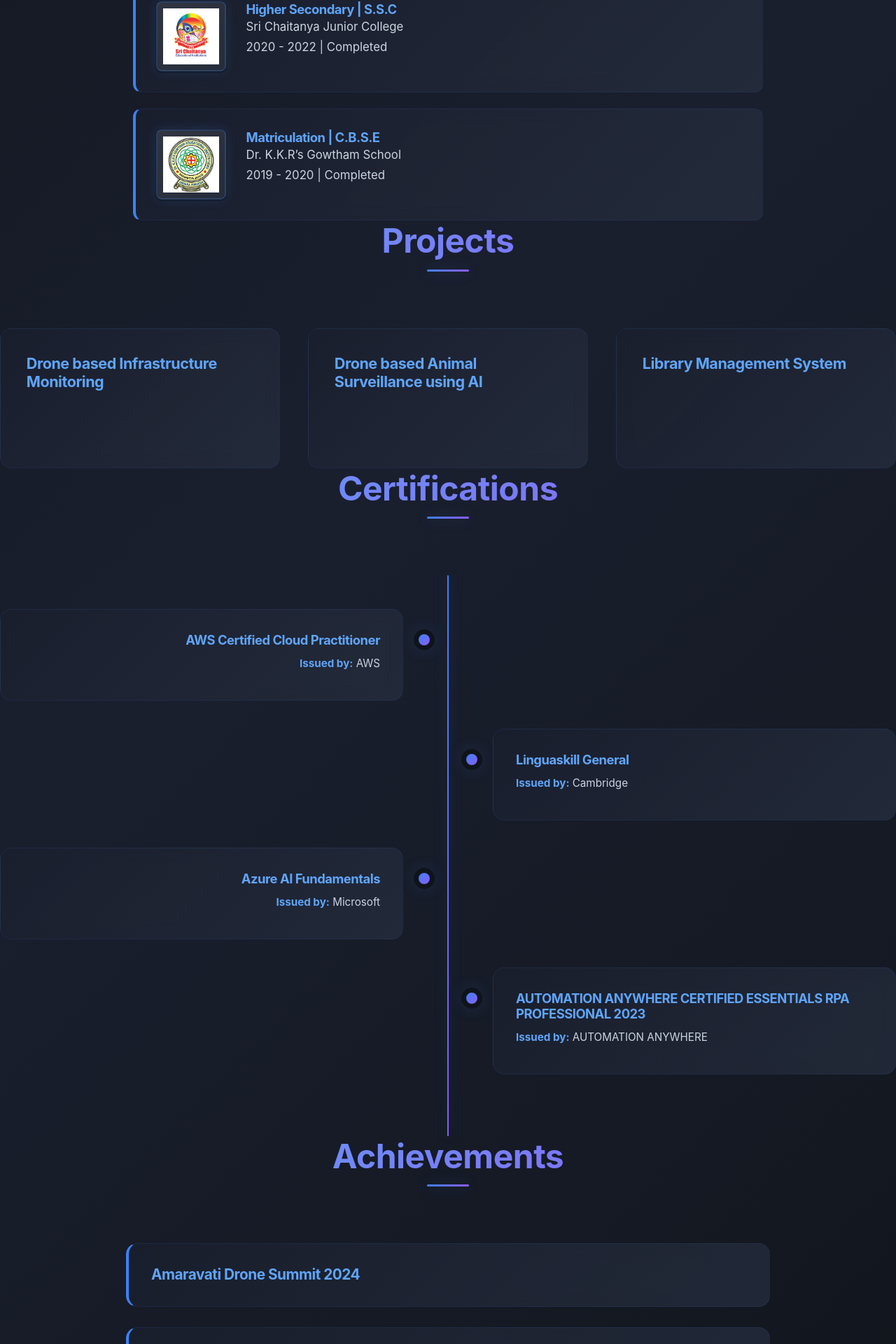
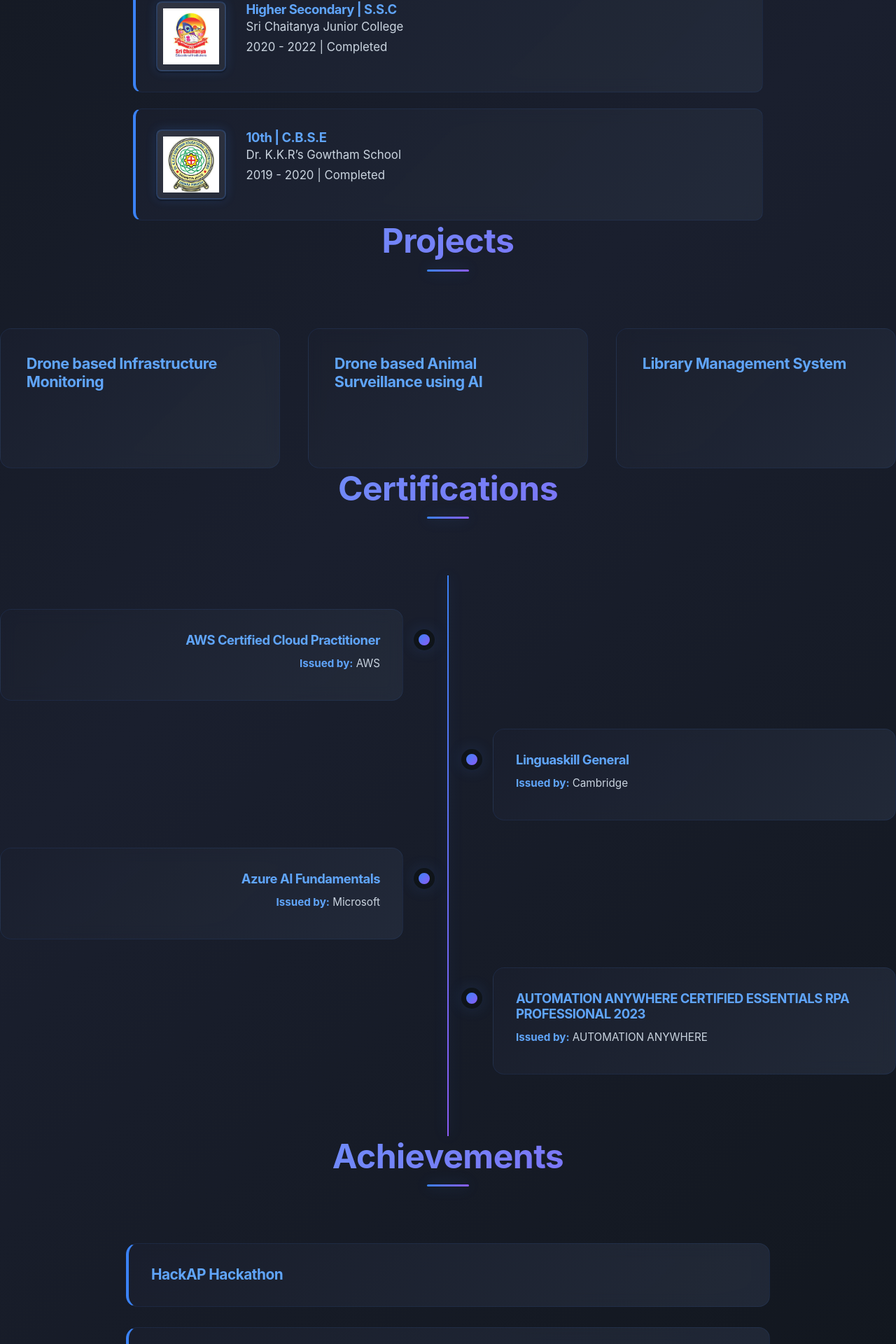
Before and after one commit to NithinChallagulla/venkatportofolio, a React (Create React App) app: page / in a window 1280 px wide. Shown: the part 1552-3472 px from the top of the page at 70% size. Built offline with nearby package versions, Linux system fonts and the light colour scheme.

Commit message:
Add HackAP Hackathon achievement to App component

```diff
--- a/src/App.js
+++ b/src/App.js
@@ -16,6 +16,8 @@
 import sriChaitanyaImage from './assets/sri-chaitanya.jpeg';
 import drGowthamImage from './assets/dr-gowtham.jpg';
 
+
+import hackImage from './assets/hack.jpg';
 import hackathonImage from './assets/hackathon.jpg';
 import ideathonImage from './assets/ideathon.jpg'; // ✅ NEW IMPORT
 
@@ -39,6 +41,11 @@
   ];
 
   const achievements = [
+    {
+      name: " HackAP Hackathon ",
+      description: "Awarded 3rd Place at the prestigious HackAP Hackathon, organized by ElectronVibe, for a solution focused on enabling predictive maintenance through grid intelligence and infrastructure monitoring. The project leveraged intelligent monitoring and predictive analytics to support proactive infrastructure management, improving grid reliability, reducing operational risks, and optimizing maintenance planning for critical energy systems.",
+      image: hackImage
+    },
     {
       name: " Amaravati Drone Summit 2024 ",
       description: "Awarded 3rd place at the prestigious Amaravati Drone Summit 2024 for a project on crack detection using drones. The innovative solution showcased the use of unmanned aerial vehicles (UAVs) and deep learning for automated structural health monitoring, helping to identify cracks in infrastructure with greater accuracy and efficiency.",
@@ -126,7 +133,7 @@
               img: sriChaitanyaImage, title: "Higher Secondary | S.S.C",
               school: "Sri Chaitanya Junior College", duration: "2020 - 2022 | Completed"
             }, {
-              img: drGowthamImage, title: "Matriculation | C.B.S.E",
+              img: drGowthamImage, title: "10th | C.B.S.E",
               school: "Dr. K.K.R’s Gowtham School", duration: "2019 - 2020 | Completed"
             }].map((edu, idx) => (
               <div className="education-card" key={idx}>
```
